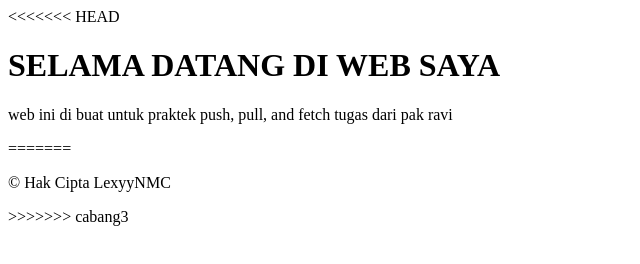
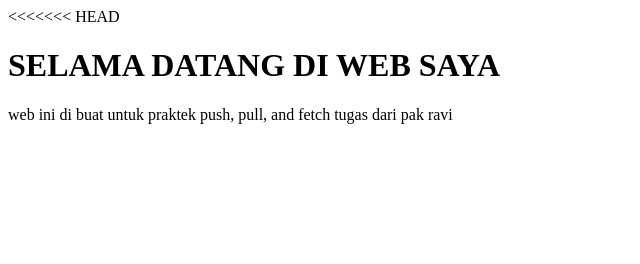
Before and after one commit to lexyyNMC/tugas-1-web-2, a plain HTML site: page index.html in a window 1280 px wide. Shown: the whole page, without its empty margins (0-640 px from the left). Drawn offline with Linux system fonts and the light colour scheme.

Commit message:
menggabungkan cabang 3

```diff
--- a/index.html
+++ b/index.html
@@ -9,12 +9,5 @@
 <<<<<<< HEAD
     <h1> SELAMA DATANG DI WEB SAYA</h1>
     <p>web ini di buat untuk praktek push, pull, and fetch tugas dari pak ravi</p>
-=======
-    <footer>
-        <p>
-            &copy; Hak Cipta LexyyNMC
-        </p>
-    </footer>
->>>>>>> cabang3
 </body>
 </html>
```
